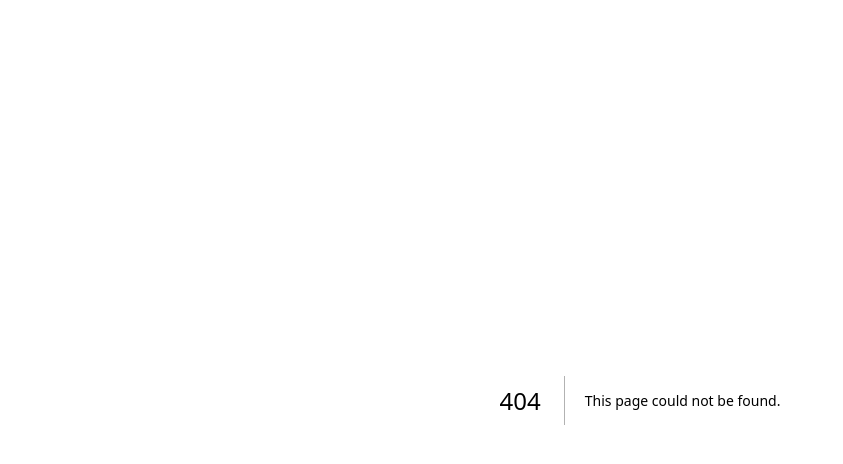
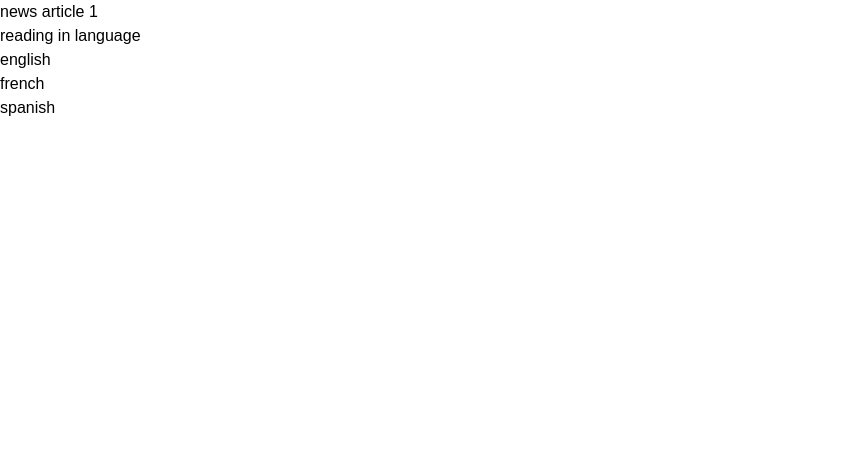
Before and after one commit to xvolv/learn, a Next.js app: page /articles/1 in a window 1280 px wide. Before the commit this address had no page. Shown: the top 464 px of the page, without its empty margins (0-843 px from the left). Built offline with nearby package versions, Linux system fonts and the light colour scheme.

Commit message:
this will be removed later

```diff
--- /dev/null
+++ b/app/articles/[articleId]/page.tsx
@@ -0,0 +1,20 @@
+import React from "react";
+import Link from "next/link";
+
+const page = async ({ params }: { params: Promise<{ articleId: string }> }) => {
+   const {articleId} = await params;
+    return (
+
+    <div>
+      <h1>news article  {articleId}</h1>
+      <p>reading in language</p>
+      <div>
+        <Link href="/articles/id?lang=en">english</Link><br />
+        <Link href="/articles/id?lang=fr">french</Link><br />
+        <Link href="/articles/id?lang=es">spanish</Link><br />
+      </div>
+    </div>
+  );
+};
+
+export default page;
--- a/app/globals.css
+++ b/app/globals.css
@@ -13,3 +13,9 @@ body {
   color: var(--foreground);
   font-family: Arial, Helvetica, sans-serif;
 }
+
+.active {
+  font-weight: bold;
+  color: red;
+  text-decoration: underline;
+}
--- /dev/null
+++ b/app/page.tsx
@@ -0,0 +1,14 @@
+import React from 'react'
+import Link from 'next/link'
+const page = () => {
+  return (
+    <div>
+        <h1>welcome</h1>
+        <Link href="/articles/breaking-news-123?lang=en">read in english</Link><br />
+        <Link href="/articles/breaking-news-123?lang=fr">read in french</Link><br />
+        <Link href="/products?catagory=book&count=2"> book </Link>
+    </div>
+  )
+}
+
+export default page
--- /dev/null
+++ b/app/products/[productId]/page.tsx
@@ -0,0 +1,22 @@
+import React from "react";
+type Props = {
+  params: Promise<{
+    productId: string;
+  }>;
+  searchParams: Promise<{
+    type: string;
+  }>;
+};
+
+const page = async ({ params, searchParams }: Props) => {
+  const { productId } = await params;
+  const { type } = await searchParams;
+  return (
+    <div>
+      {" "}
+      product ID: {productId} type : {type}
+    </div>
+  );
+};
+
+export default page;
--- /dev/null
+++ b/app/products/page.tsx
@@ -0,0 +1,18 @@
+import React from "react";
+import Link from "next/link";
+const page = () => {
+  return (
+    <div>
+      <Link href="/products/1?type=one">one</Link>
+      <br />
+      <Link href="/products/2?type=two">two</Link>
+      <br />
+      <Link href="/products/3?type=three">three</Link>
+      <br />
+      <Link href="/products/4?type=four">four</Link>
+      <br />
+    </div>
+  );
+};
+
+export default page;
```
